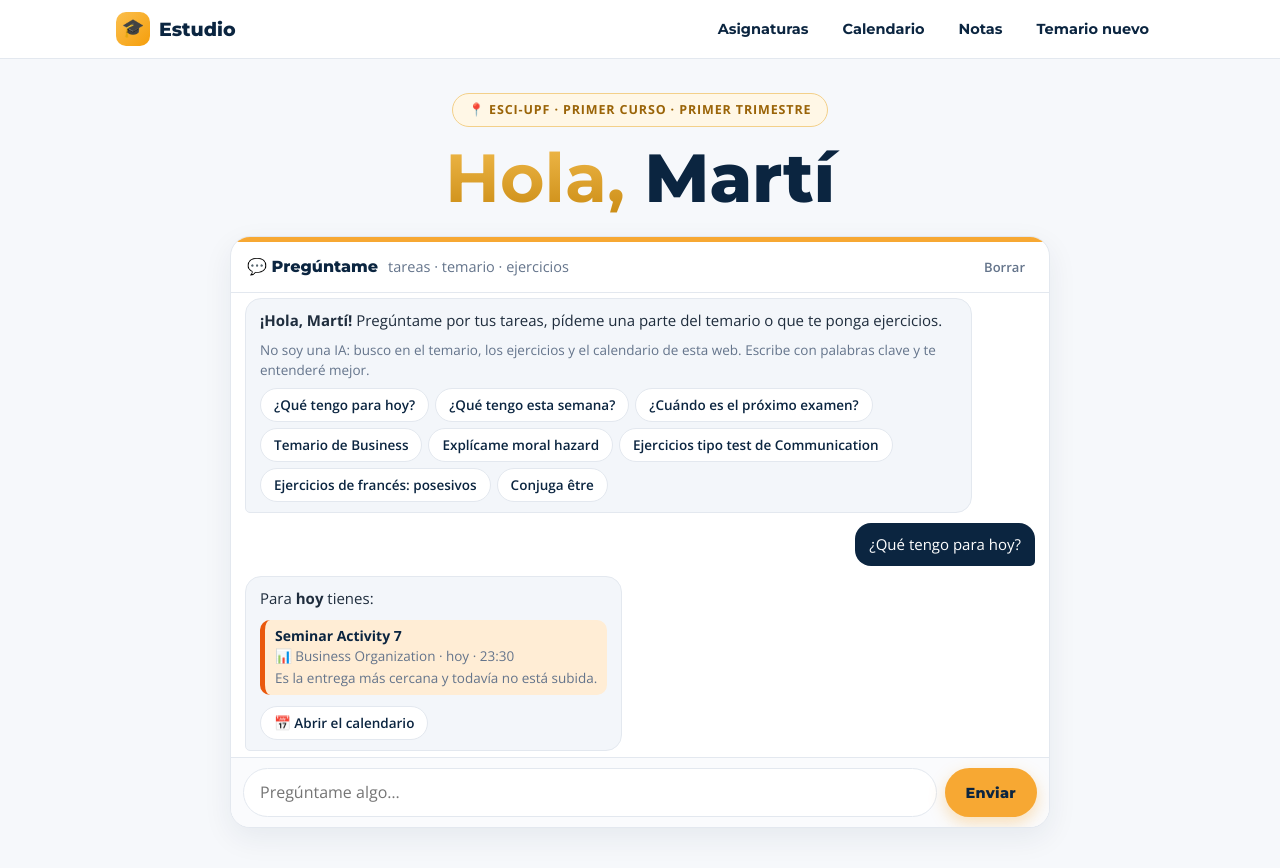
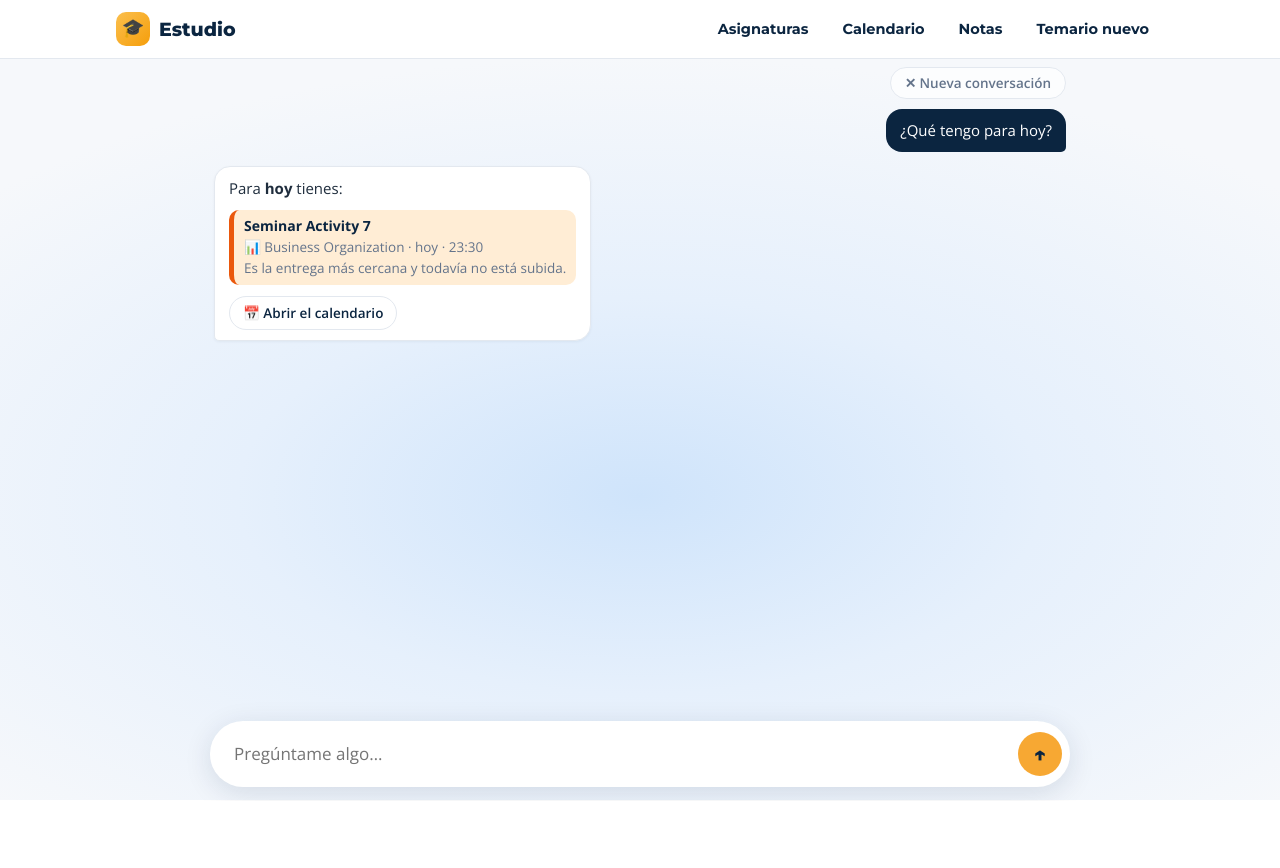
Before and after one commit to martipol-esci/estudio, a plain HTML site: page index.html in a window 1280 px wide. Both pictures are taken after a click on the button "¿Qué tengo para hoy?". After the commit the page ends 801 px from the top, so only its background shows below. Drawn offline with nearby package versions, Linux system fonts and the light colour scheme.

Commit message:
Portada tipo buscador: al preguntar desaparece el saludo y la respuesta sale desde arriba

```diff
--- a/campus.css
+++ b/campus.css
@@ -189,3 +189,31 @@ main.cols .colmain{max-width:860px}
 .chd b{white-space:nowrap}
 @media (max-width:560px){.chd .mut{display:none}}
 .msg .tema{font-size:13.5px;color:var(--ink);background:#fff7e6;border:1px solid #f3d08a;border-radius:99px;padding:3px 12px;display:inline-block}
+
+/* ===== portada tipo buscador (v2) ===== */
+body.portada{background:radial-gradient(ellipse 70% 55% at 50% 62%,#cfe4fb 0%,#e6f0fc 45%,#f6f8fb 100%) fixed;min-height:100vh}
+body.portada main{max-width:none;padding:0 16px}
+body.portada .cover.conchat{padding:clamp(40px,16vh,150px) 0 26px}
+.chat{max-width:860px;background:none;border:0;box-shadow:none;border-radius:0;overflow:visible}
+.chat .chd{display:none;border:0;padding:8px 4px 0;justify-content:flex-end}
+.chat .chd .clr{margin-left:auto;font-size:13.5px;background:rgba(255,255,255,.7);border:1px solid var(--bd);border-radius:99px;padding:6px 14px}
+.chat .log{display:none;height:auto;min-height:0;padding:10px 4px 16px;gap:14px}
+.chat form{background:#fff;border:0;border-radius:99px;padding:8px 8px 8px 12px;box-shadow:0 6px 28px rgba(11,37,64,.12);align-items:center}
+.chat form input{border:0;background:none;font-size:17px;padding:12px 12px}
+.chat form input:focus{outline:none}
+.chat form:focus-within{box-shadow:0 6px 28px rgba(11,37,64,.12),0 0 0 2px var(--gold)}
+.chat .send{flex:none;width:44px;height:44px;border-radius:50%;border:0;background:var(--gold);color:var(--navy);font:800 20px Montserrat,sans-serif;cursor:pointer}
+.chat .send:hover{filter:brightness(1.05)}
+.sugg{display:flex;flex-wrap:wrap;gap:8px;justify-content:center;margin:22px 0 40px}
+.sugg button{font:600 14px "Open Sans",sans-serif;padding:8px 15px;border-radius:99px;border:1px solid rgba(11,37,64,.12);background:rgba(255,255,255,.75);color:var(--ink);cursor:pointer}
+.sugg button:hover{background:#fff;border-color:var(--gold)}
+/* con conversación: desaparece el saludo y los mensajes salen desde arriba */
+body.chatting .cover,body.chatting .sugg{display:none}
+body.chatting .chat{height:calc(100dvh - 58px - env(safe-area-inset-top,0px));padding-bottom:14px}
+body.chatting .chat .chd{display:flex}
+body.chatting .chat .log{display:flex;flex:1}
+.msg.bot{background:#fff;box-shadow:0 1px 3px rgba(11,37,64,.05)}
+.msg .sec,.msg .fra section{background:#f8fafc}
+@media (max-width:560px){.chat .log{height:auto;padding:8px 0 12px}.chat form input{font-size:16px}}
+body.chatting .chat .log::after{content:'';flex:none;height:calc(100% - 90px)}
+.chat .log{scroll-behavior:auto}body.chatting .chat .log::after{height:100%}
--- a/chat.js
+++ b/chat.js
@@ -115,10 +115,12 @@ const tName = (D, ti) => (D.T[ti].n ? D.T[ti].n + ' · ' : '') + D.T[ti].t;
 const btn = (cmd, label, cls) => `<button class="${cls || 'chip'}" data-cmd="${esc(cmd)}">${label}</button>`;
 const sayb = t => `<button class="chip" data-say="${esc(t)}">${esc(t)}</button>`;
 function add(who, html, keep) {
-  const d = document.createElement('div'); d.className = 'msg ' + who; d.innerHTML = html; log.appendChild(d);
-  if (!keep) log.scrollTop = who === 'yo' ? log.scrollHeight : Math.max(0, d.offsetTop - 10);
+  const d = document.createElement('div'); d.className = 'msg ' + who; d.innerHTML = html; log.appendChild(d); modo();
+  if (!keep) log.scrollTop = Math.max(0, (who === 'yo' ? d.offsetTop : (d.previousElementSibling && d.previousElementSibling.classList.contains('yo') ? d.previousElementSibling : d).offsetTop) - 10);
   save(); return d;
 }
+/* sin mensajes: portada con «Hola, Martí» y el buscador; con mensajes: solo la conversación, desde arriba */
+function modo() { document.body.classList.toggle('chatting', log.children.length > 0) }
 function save() {
   const L = [...log.children].filter(x => !x.classList.contains('tmp')).map(x => [x.className, x.innerHTML]);
   for (const n of [60, 25, 8]) { try { localStorage.setItem(K, JSON.stringify({ L: L.slice(-n), ctx })); return } catch (e) {} }
@@ -340,7 +342,8 @@ function record(q, ok) {
   if (ok) EX.ok++; else EX.bad.push(q);
   try { const D = EX.D; if (D.id === 'francais') D.w.eval('rec')(q.c, ok); else if (D.rec) D.rec(String(q.t), ok) } catch (e) {}
 }
-function next(fb) { const d = add('bot', fb); EX.i++; ask(true); log.scrollTop = Math.max(0, d.offsetTop - 10) }
+let SCR = false;
+function next(fb) { const d = add('bot', fb); EX.i++; ask(true); log.scrollTop = Math.max(0, d.offsetTop - 10); SCR = true }
 function answerMC(b) {
   const [id, i, oi] = b.dataset.x.split('|').map(Number); if (!EX || EX.id !== id || EX.i !== i) return;
   const q = EX.qs[i], ok = oi === q.a;
@@ -419,21 +422,23 @@ async function handle(text) {
   return theory(text, n);
 }
 async function run(fn) {
-  const t = document.createElement('div'); t.className = 'msg bot tmp'; t.innerHTML = '<span class="dots"><i></i><i></i><i></i></span>'; log.appendChild(t); log.scrollTop = log.scrollHeight;
+  const t = document.createElement('div'); t.className = 'msg bot tmp'; t.innerHTML = '<span class="dots"><i></i><i></i><i></i></span>'; log.appendChild(t);
   try { await fn() } catch (e) { console.error(e); add('bot', '<p>No he podido cargar esa parte de la web. Comprueba la conexión y vuelve a intentarlo.</p>') }
   t.remove(); save();
+  /* la pregunta se queda arriba y la respuesta sale justo debajo */
+  const ys = log.querySelectorAll('.msg.yo'), y = ys[ys.length - 1]; if (y && !SCR) log.scrollTop = Math.max(0, y.offsetTop - 10); SCR = false;
 }
 function send(text) { text = text.trim(); if (!text) return; add('yo', esc(text)); run(() => handle(text)) }
 
 form.addEventListener('submit', e => { e.preventDefault(); const t = inp.value; inp.value = ''; send(t) });
-log.addEventListener('click', e => {
+box.addEventListener('click', e => {
   const b = e.target.closest('button'); if (!b || b.disabled) return;
   if (b.dataset.say) send(b.dataset.say);
   else if (b.dataset.x) answerMC(b);
   else if (b.dataset.cmd) { const c = b.dataset.cmd; if (!/^(skip|stop)\|/.test(c)) add('yo', esc(b.textContent)); run(() => cmd(c)) }
 });
 const clr = box.querySelector('.clr');
-if (clr) clr.onclick = () => { EX = null; LAST = null; ctx = {}; log.innerHTML = ''; inp.placeholder = 'Pregúntame algo…'; try { localStorage.removeItem(K) } catch (e) {} welcome() };
+if (clr) clr.onclick = () => { EX = null; LAST = null; ctx = {}; log.innerHTML = ''; inp.placeholder = 'Pregúntame algo…'; try { localStorage.removeItem(K) } catch (e) {} modo(); scrollTo(0, 0) };
 
 /* ================= recuperar la conversación ================= */
 let old = null; try { old = JSON.parse(localStorage.getItem(K) || 'null') } catch (e) {}
@@ -441,7 +446,7 @@ if (old && old.L && old.L.length) {
   ctx = old.ctx || {};
   old.L.forEach(([c, h]) => { const d = document.createElement('div'); d.className = c; d.innerHTML = h; log.appendChild(d) });
   log.querySelectorAll('[data-x],[data-cmd^="skip|"],[data-cmd^="stop|"],[data-cmd="rep"],[data-cmd="again"]').forEach(b => b.disabled = true);  /* los ejercicios a medias no se retoman */
-  log.scrollTop = log.scrollHeight;
-} else welcome();
+  modo(); log.scrollTop = log.scrollHeight;
+}
 setTimeout(() => { loadAll().catch(() => {}) }, 1200);   /* precarga el temario para que la primera respuesta sea rápida */
 })();
--- a/index.html
+++ b/index.html
@@ -5,7 +5,7 @@
 <link rel="preconnect" href="https://fonts.googleapis.com"><link rel="preconnect" href="https://fonts.gstatic.com" crossorigin>
 <link href="https://fonts.googleapis.com/css2?family=Montserrat:wght@700;800&family=Open+Sans:wght@400;600;700&display=swap" rel="stylesheet">
 <link rel="stylesheet" href="campus.css">
-</head><body>
+</head><body class="portada">
 <header class="top"><div class="in">
   <a class="brand" href="index.html"><i>🎓</i><span>Estudio</span></a>
   <nav class="nav">
@@ -22,9 +22,17 @@
   <h1><b>Hola,</b> Martí</h1>
 </section>
 <section class="chat" id="chat" aria-label="Chat de estudio">
-  <div class="chd"><b>💬 Pregúntame</b><span class="mut">tareas · temario · ejercicios</span><button class="clr" type="button" title="Borrar la conversación">Borrar</button></div>
+  <div class="chd"><button class="clr" type="button" title="Borrar la conversación y volver al inicio">✕ Nueva conversación</button></div>
   <div class="log" aria-live="polite"></div>
-  <form autocomplete="off"><input type="text" placeholder="Pregúntame algo…" aria-label="Tu mensaje" enterkeyhint="send"><button class="btn pri" type="submit">Enviar</button></form>
+  <form autocomplete="off"><input type="text" placeholder="Pregúntame algo…" aria-label="Tu mensaje" enterkeyhint="send"><button class="send" type="submit" aria-label="Enviar">↑</button></form>
+  <div class="sugg">
+    <button data-say="¿Qué tengo para hoy?">¿Qué tengo para hoy?</button>
+    <button data-say="¿Qué tengo esta semana?">¿Qué tengo esta semana?</button>
+    <button data-say="¿Cuándo es el próximo examen?">Próximo examen</button>
+    <button data-say="Temario de Business">Temario de Business</button>
+    <button data-say="Ejercicios tipo test de Communication">Ejercicios de Communication</button>
+    <button data-say="Ejercicios de francés: posesivos">Ejercicios de francés</button>
+  </div>
 </section>
 </main>
 <script src="datos.js"></script>
```
